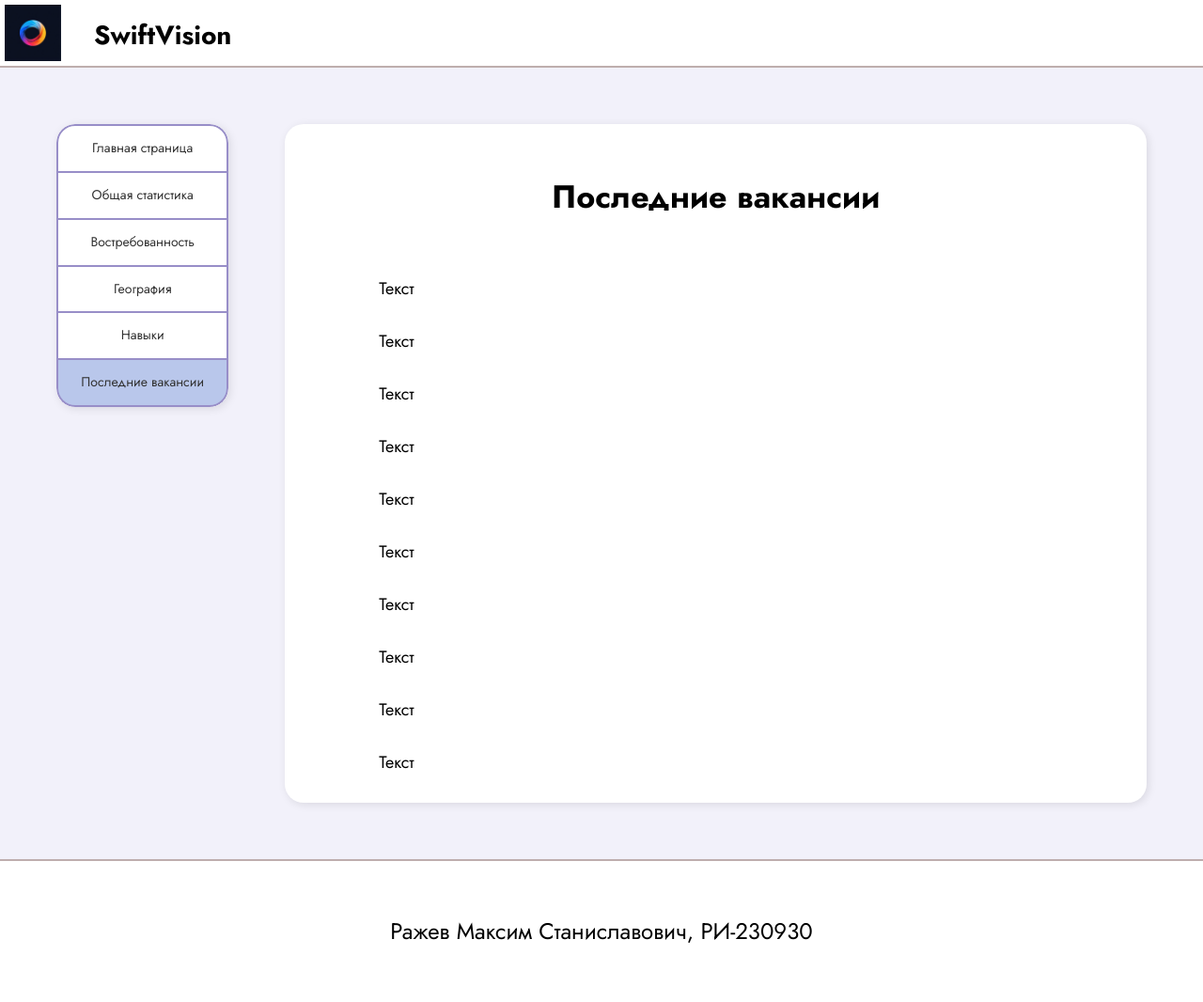
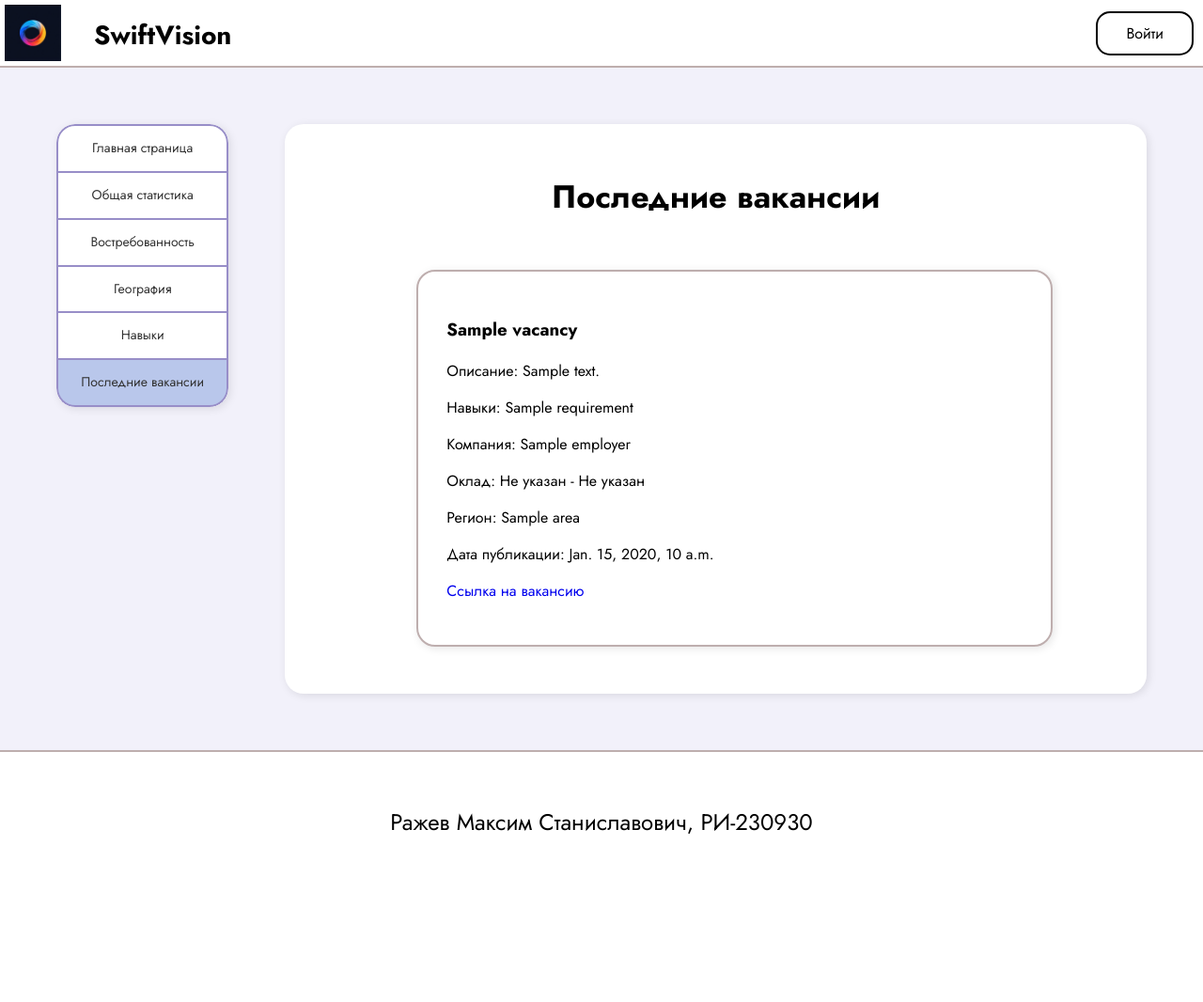
Before and after one commit to Rzhvms/SwiftVision-Django-Proj, a Django app: template django_backend/swiftvision/pages/templates/vacancies.html in a window 1280 px wide. Shown: the whole page at 94% size. After the commit the page ends 887 px from the top, so only its background shows below. Run offline with Django 3.2, Linux system fonts and the light colour scheme; the template is opened without the code that fills it: most values are stand-ins (such as "Sample title", 1, 10 or a date in 2020).

Commit message:
Add files via upload

```diff
--- a/django_backend/swiftvision/pages/templates/demand.html
+++ b/django_backend/swiftvision/pages/templates/demand.html
@@ -12,6 +12,9 @@
         <div class="logo">
             <img src='{% static "images/logo.jpg" %}' alt="Логотип" class="logo">
             <a href='{% url "homepage" %}' class="link"><h1>SwiftVision</h1></a>
+        </div>
+        <div class="admin-login" style="margin-right: 10px;border: 2px solid #000000;border-radius: 15px; padding: 10px 30px;">
+            <a href="{% url 'admin:index' %}" class="admin-btn link" style="color: black">Войти</a>
         </div>
     </header>
     <div class="container">
--- a/django_backend/swiftvision/pages/templates/geography.html
+++ b/django_backend/swiftvision/pages/templates/geography.html
@@ -12,6 +12,9 @@
         <div class="logo">
             <img src='{% static "images/logo.jpg" %}' alt="Логотип" class="logo">
             <a href='{% url "homepage" %}' class="link"><h1>SwiftVision</h1></a>
+        </div>
+        <div class="admin-login" style="margin-right: 10px;border: 2px solid #000000;border-radius: 15px; padding: 10px 30px;">
+            <a href="{% url 'admin:index' %}" class="admin-btn link" style="color: black">Войти</a>
         </div>
     </header>
     <div class="container">
--- a/django_backend/swiftvision/pages/templates/main_page.html
+++ b/django_backend/swiftvision/pages/templates/main_page.html
@@ -12,6 +12,9 @@
         <div class="logo">
             <img src='{% static "images/logo.jpg" %}' alt="Логотип" class="logo">
             <a href='{% url "homepage" %}' class="link"><h1>SwiftVision</h1></a>
+        </div>
+        <div class="admin-login" style="margin-right: 10px;border: 2px solid #000000;border-radius: 15px; padding: 10px 30px;">
+            <a href="{% url 'admin:index' %}" class="admin-btn link" style="color: black">Войти</a>
         </div>
     </header>
     <div class="container">
--- a/django_backend/swiftvision/pages/templates/skills.html
+++ b/django_backend/swiftvision/pages/templates/skills.html
@@ -12,6 +12,9 @@
         <div class="logo">
             <img src='{% static "images/logo.jpg" %}' alt="Логотип" class="logo">
             <a href='{% url "homepage" %}' class="link"><h1>SwiftVision</h1></a>
+        </div>
+        <div class="admin-login" style="margin-right: 10px;border: 2px solid #000000;border-radius: 15px; padding: 10px 30px;">
+            <a href="{% url 'admin:index' %}" class="admin-btn link" style="color: black">Войти</a>
         </div>
     </header>
     <div class="container">
--- a/django_backend/swiftvision/pages/templates/statistic.html
+++ b/django_backend/swiftvision/pages/templates/statistic.html
@@ -12,6 +12,9 @@
         <div class="logo">
             <img src='{% static "images/logo.jpg" %}' alt="Логотип" class="logo">
             <a href='{% url "homepage" %}' class="link"><h1>SwiftVision</h1></a>
+        </div>
+        <div class="admin-login" style="margin-right: 10px;border: 2px solid #000000;border-radius: 15px; padding: 10px 30px;">
+            <a href="{% url 'admin:index' %}" class="admin-btn link" style="color: black">Войти</a>
         </div>
     </header>
     <div class="container">
--- a/django_backend/swiftvision/pages/templates/vacancies.html
+++ b/django_backend/swiftvision/pages/templates/vacancies.html
@@ -13,6 +13,9 @@
             <img src='{% static "images/logo.jpg" %}' alt="Логотип" class="logo">
             <a href='{% url "homepage" %}' class="link"><h1>SwiftVision</h1></a>
         </div>
+        <div class="admin-login" style="margin-right: 10px;border: 2px solid #000000;border-radius: 15px; padding: 10px 30px;">
+            <a href="{% url 'admin:index' %}" class="admin-btn link" style="color: black">Войти</a>
+        </div>
     </header>
     <div class="container">
         <aside class="sidebar">
@@ -26,16 +29,22 @@
         <main class="main-cont">
             <div class="info-text">
                 <h1>Последние вакансии</h1>
-                <p class="text">Текст</p>
-                <p class="text">Текст</p>
-                <p class="text">Текст</p>
-                <p class="text">Текст</p>
-                <p class="text">Текст</p>
-                <p class="text">Текст</p>
-                <p class="text">Текст</p>
-                <p class="text">Текст</p>
-                <p class="text">Текст</p>
-                <p class="text">Текст</p>
+                <ul>
+                    {% for vacancy in vacancies %}
+                        <li style="padding: 30px; margin-bottom: 50px; list-style-type: none; border: 2px solid #BEAEAE;border-radius: 20px;box-shadow: 2px 2px 10px rgba(0, 0, 0, 0.1);">
+                            <h3>{{ vacancy.name }}</h3>
+                            <p>Описание: {{ vacancy.description|safe|default:"Описание отсутствует" }}</p>
+                            <p>Навыки: {{ vacancy.snippet.requirement|safe|default:"Навыки не указаны" }}</p>
+                            <p>Компания: {{ vacancy.employer.name|default:"Компания не указана" }}</p>
+                            <p>Оклад: {{ vacancy.salary.from|default:"Не указан" }} - {{ vacancy.salary.to|default:"Не указан" }} {{ vacancy.salary.currency|default:"" }}</p>
+                            <p>Регион: {{ vacancy.area.name|default:"Регион не указан" }}</p>
+                            <p>Дата публикации: {{ vacancy.published_at }}</p>
+                            <p><a href="{{ vacancy.alternate_url }}" target="_blank" style="text-decoration: none;">Ссылка на вакансию</a></p>
+                        </li>
+                    {% empty %}
+                        <p>Нет доступных вакансий.</p>
+                    {% endfor %}
+                </ul>
             </div>
         </main>
     </div>
--- a/django_backend/swiftvision/pages/views.py
+++ b/django_backend/swiftvision/pages/views.py
@@ -1,6 +1,8 @@
 from django.shortcuts import render
 from django.http import HttpResponse
 from .models import *
+from .utils import *
+
 
 def index(request):
     return render(request, "main_page.html")
@@ -136,4 +138,5 @@ def skills(request):
                   'skills_table_2024': skills_table_2024})
 
 def vacancies(request):
-    return render(request, "vacancies.html")
+    vacancies = get_vacancies('ios-разработчик')
+    return render(request, "vacancies.html", {'vacancies': vacancies})
```
Also changed, not shown: django_backend/swiftvision/pages/static/css/main_page_styles.css (+0 -22 lines), django_backend/swiftvision/pages/utils.py (added, +51 -0 lines), django_backend/swiftvision/db.sqlite3.
